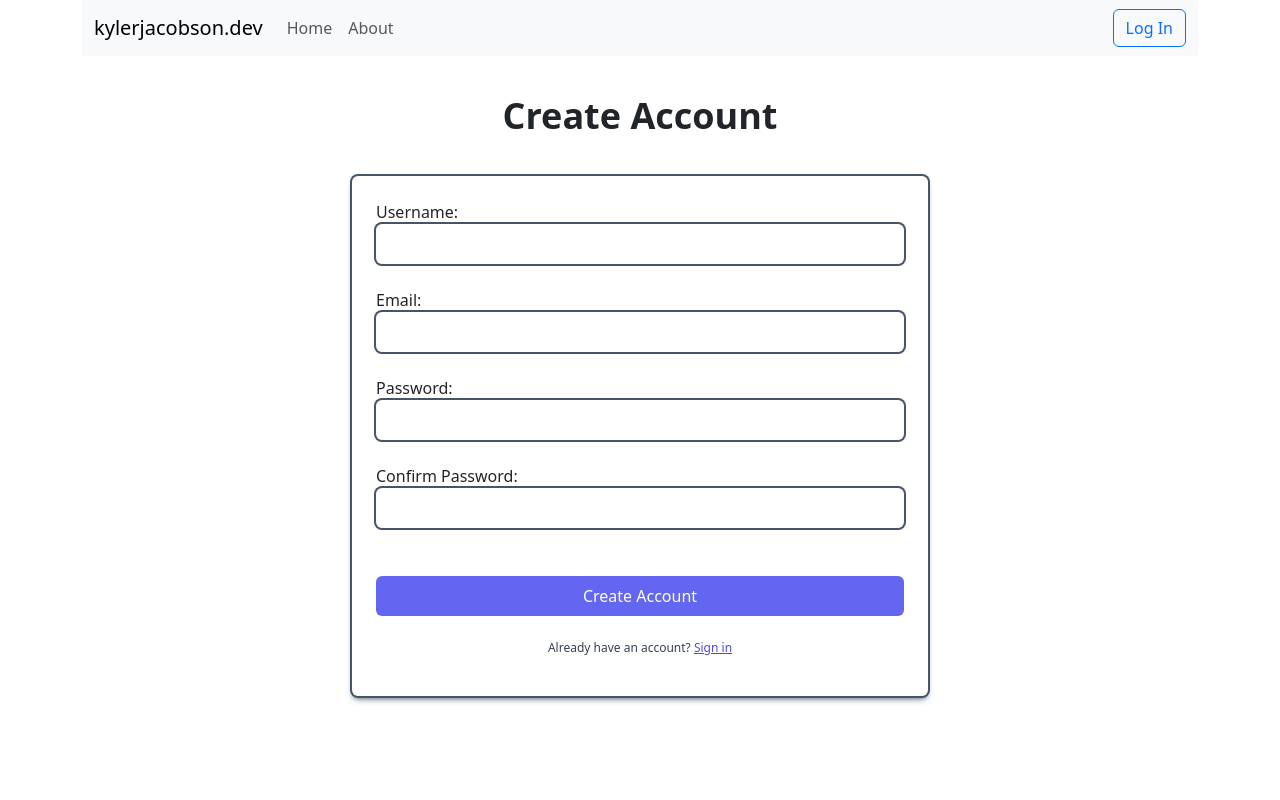
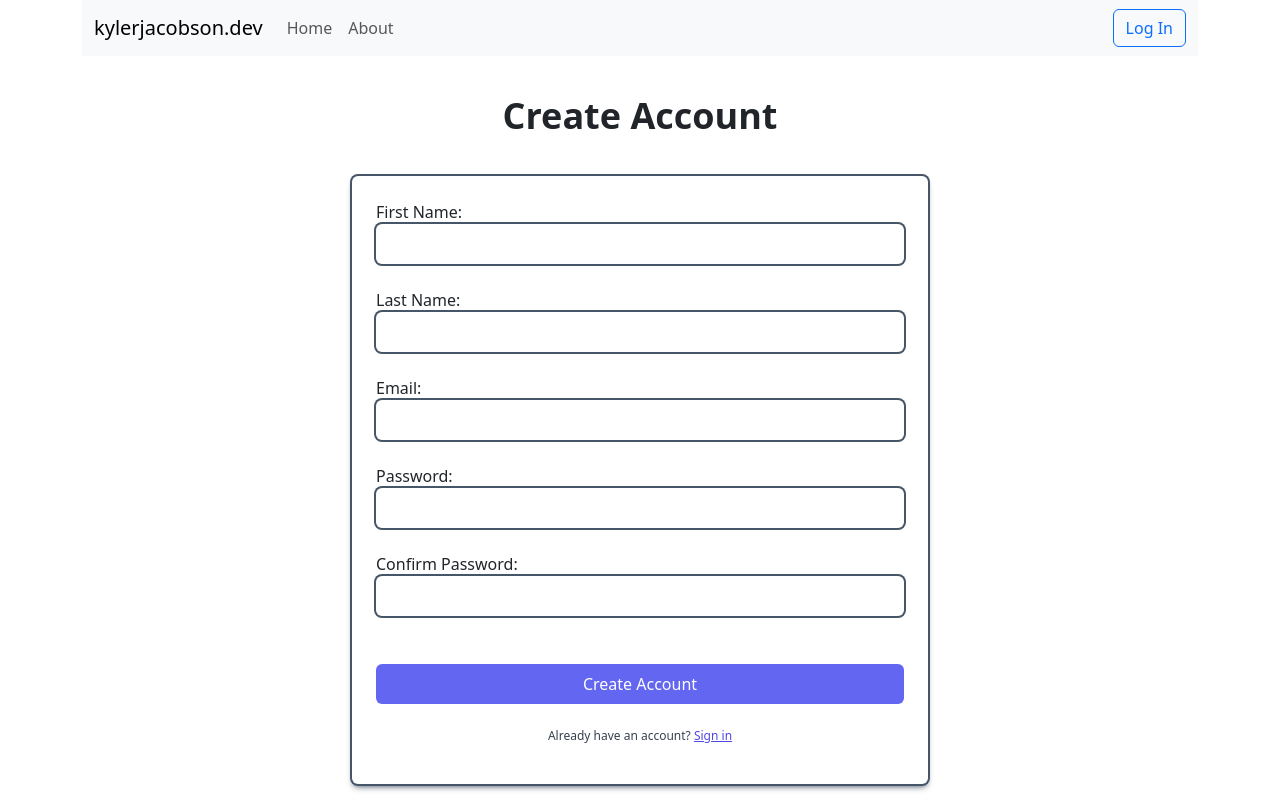
Before and after one commit to KylerJacobson/blog, a React (Create React App) app in the folder frontend/: page /createAccount in a window 1280 px wide. Shown: the top 800 px of the page. Built offline with nearby package versions, Linux system fonts and the light colour scheme.

Commit message:
Update form fields from username to firstname / lastname

```diff
--- a/frontend/src/components/AccountCreationForm.js
+++ b/frontend/src/components/AccountCreationForm.js
@@ -3,7 +3,8 @@ import { Link } from "react-router-dom";
 
 const AccountCreationForm = () => {
     const [formData, setFormData] = useState({
-        username: "",
+        firstName: "",
+        lastName: "",
         email: "",
         password: "",
         confirmPassword: "",
@@ -23,12 +24,22 @@ const AccountCreationForm = () => {
             <div className="w-full p-6 m-auto bg-white rounded-md ring-2 shadow-md shadow-slate-600/80 ring-slate-600 lg:max-w-xl">
                 <form onSubmit={handleSubmit}>
                     <div>
-                        <label className="mt">Username:</label>
+                        <label className="mt">First Name:</label>
                         <input
                             className="w-full p-2 m-auto bg-white rounded-md ring-2 ring-slate-600"
                             type="text"
                             name="username"
-                            value={formData.username}
+                            value={formData.firstName}
+                            onChange={handleChange}
+                        />
+                    </div>
+                    <div>
+                        <label className="mt-4">Last Name:</label>
+                        <input
+                            className="w-full p-2 m-auto bg-white rounded-md ring-2 ring-slate-600"
+                            type="text"
+                            name="username"
+                            value={formData.lastName}
                             onChange={handleChange}
                         />
                     </div>
```
